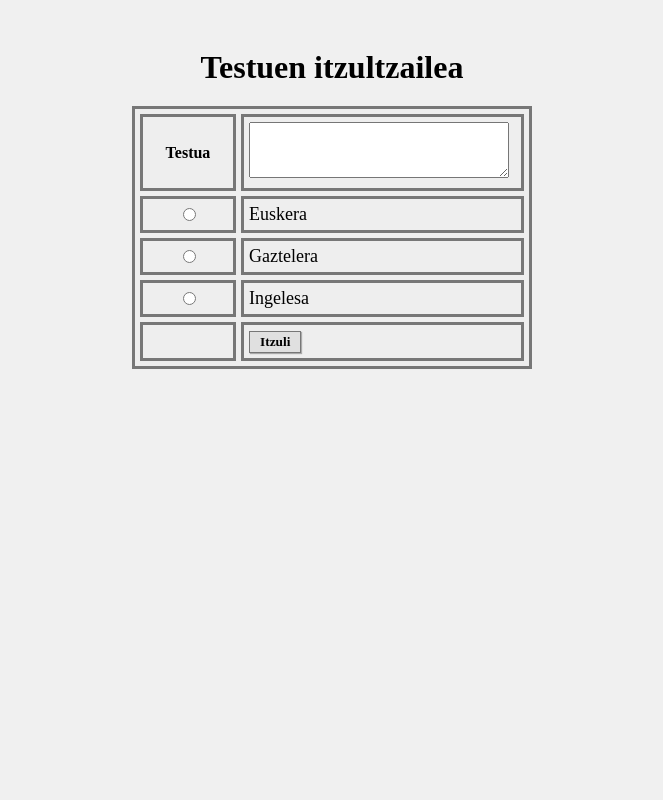
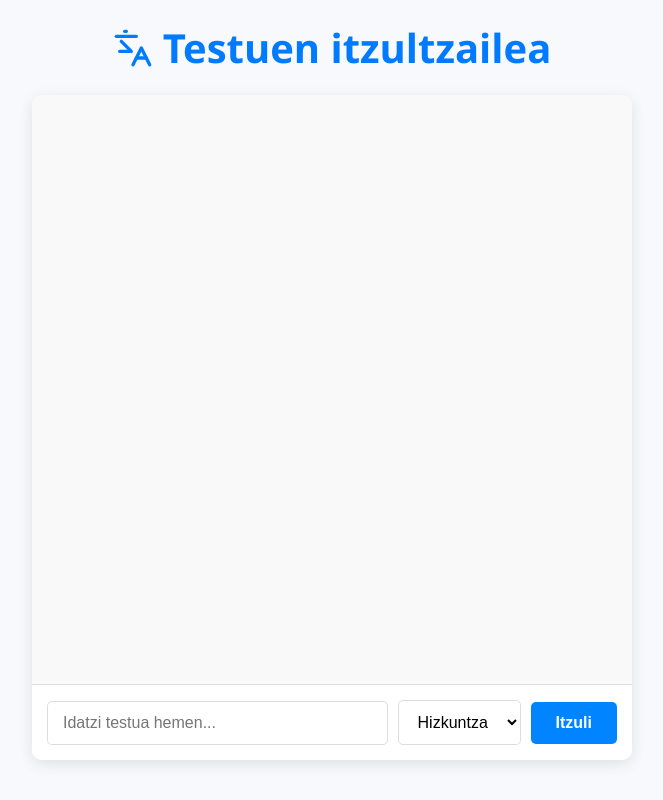
Before and after one commit to Aiet1294/daw24aiet-aa-01-01, a PHP site: page / in a window 1280 px wide. Shown: the whole page, without its empty margins (308-971 px from the left). Run offline with PHP 8.4, Linux system fonts and the light colour scheme.

Commit message:
Index-a hobetu

```diff
--- a/index.php
+++ b/index.php
@@ -60,13 +60,13 @@ if ($_SERVER['REQUEST_METHOD'] == 'POST') {
             $result = $client->chat()->create([
                 'model' => 'gpt-4o',
                 'messages' => [
-                    ['role' => 'system', 'content' => 'Translate the following text into ' . $target_lang . 'be only. Respond with just the translated text.'],
+                    ['role' => 'system', 'content' => 'Translate the following text into ' . $target_lang . ' only. Respond with just the translated text.'],
                     ['role' => 'user', 'content' => $data['testua']],
                 ],
             ]);
 
             $translationContent = $result->choices[0]->message->content;
-            $translation = 'Itzulpena:<br>' . nl2br(htmlspecialchars($translationContent));
+            $translation = nl2br(htmlspecialchars($translationContent));
         } catch (\Exception $e) {
             $message = 'Errorea: ' . $e->getMessage();
         }
@@ -82,123 +82,215 @@ if ($_SERVER['REQUEST_METHOD'] == 'POST') {
     <title>Testuen itzultzailea</title>
     <style>
         body {
-            font-family: "Times New Roman", Times, serif;
-            background-color: #f0f0f0;
+            font-family: 'Segoe UI', Tahoma, Geneva, Verdana, sans-serif;
+            background-color: #f7f9fc;
+            margin: 0;
             padding: 20px;
+            display: flex;
+            flex-direction: column;
+            align-items: center;
+            height: 100vh;
+            box-sizing: border-box;
         }
 
-        h1 {
-            color: #000;
+        .header {
             text-align: center;
+            margin-bottom: 20px;
+            color: #007bff;
+            display: flex;
+            align-items: center;
+            gap: 10px;
+        }
+
+        .header svg {
+            width: 40px;
+            height: 40px;
+        }
+
+        .header h1 {
+            margin: 0;
+            font-size: 2.5rem;
+            font-weight: bold;
+        }
+
+        .chat-container {
+            width: 100%;
+            max-width: 600px;
+            background-color: white;
+            border-radius: 10px;
+            display: flex;
+            flex-direction: column;
+            overflow: hidden;
+            box-shadow: 0 4px 15px rgba(0, 0, 0, 0.1);
+            flex-grow: 1;
             margin-bottom: 20px;
         }
 
-
-        table {
-            border: 3px solid #777;
-            border-spacing: 5px;
-            background-color: #eee;
-            margin: 0 auto;
-            width: 400px;
-        }
-
-        td {
-            border: 3px solid #777;
-            padding: 5px;
-            background-color: #eee;
-            vertical-align: middle;
-        }
-
-        .col-left {
-            width: 80px;
-            text-align: center;
-            font-weight: bold;
-        }
-
-        .col-right {
-            text-align: left;
-            font-size: 18px;
-        }
-
-        textarea {
-            width: 95%;
-            height: 50px;
-            resize: vertical;
-        }
-
-        button {
-            background-color: #e0e0e0;
-            border: 1px solid #777;
-            padding: 2px 10px;
-            font-weight: bold;
-            font-family: inherit;
-            cursor: pointer;
-            box-shadow: 1px 1px 1px #aaa;
-        }
-
-        .error {
-            color: #d9534f;
-            font-size: 0.9em;
-            display: block;
-            margin-top: 5px;
+        .messages-area {
+            flex-grow: 1;
+            padding: 20px;
+            overflow-y: auto;
+            display: flex;
+            flex-direction: column;
+            gap: 15px;
+            background-color: #f9f9f9;
         }
 
         .message {
+            max-width: 80%;
+            padding: 12px 16px;
+            border-radius: 8px;
+            line-height: 1.4;
+            font-size: 0.95rem;
+            position: relative;
+            word-wrap: break-word;
+        }
+
+        .message.user {
+            align-self: flex-end;
+            background-color: #007bff;
+            color: white;
+            border-bottom-right-radius: 2px;
+        }
+
+        .message.assistant {
+            align-self: flex-start;
+            background-color: #e0e0e0;
+            color: #333;
+            border-bottom-left-radius: 2px;
+        }
+
+        .message.system {
+            align-self: center;
+            background-color: #ffeeba;
+            color: #856404;
+            font-size: 0.85rem;
+            max-width: 90%;
             text-align: center;
-            margin-bottom: 15px;
+        }
+
+        .input-area {
+            padding: 15px;
+            background-color: #ffffff;
+            border-top: 1px solid #ddd;
+            display: flex;
+            gap: 10px;
+            align-items: center;
+        }
+
+        .input-area input {
+            flex-grow: 1;
+            padding: 12px 15px;
+            border: 1px solid #ddd;
+            border-radius: 5px;
+            font-size: 1rem;
+            outline: none;
+            transition: border-color 0.3s;
+        }
+
+        .input-area select {
+            padding: 12px 15px;
+            border: 1px solid #ddd;
+            border-radius: 5px;
+            font-size: 1rem;
+            outline: none;
+            background-color: white;
+            cursor: pointer;
+            transition: border-color 0.3s;
+        }
+
+        .input-area input:focus,
+        .input-area select:focus {
+            border-color: #007bff;
+        }
+
+        .input-area button {
+            background-color: #0084ff;
+            color: white;
+            border: none;
+            padding: 12px 25px;
+            border-radius: 5px;
+            font-size: 1rem;
+            cursor: pointer;
             font-weight: bold;
-            color: #333;
+            transition: background-color 0.2s;
+        }
+
+        .input-area button:hover {
+            background-color: #006bcf;
+        }
+
+        /* Scrollbar styling */
+        .messages-area::-webkit-scrollbar {
+            width: 8px;
+        }
+
+        .messages-area::-webkit-scrollbar-track {
+            background: #f1f1f1;
+        }
+
+        .messages-area::-webkit-scrollbar-thumb {
+            background: #ccc;
+            border-radius: 4px;
+        }
+
+        .messages-area::-webkit-scrollbar-thumb:hover {
+            background: #aaa;
         }
     </style>
 </head>
 
 <body>
 
+    <div class="header">
+        <!-- Icon placeholder or SVGs can be added here -->
+        <svg xmlns="http://www.w3.org/2000/svg" viewBox="0 0 24 24" fill="none" stroke="currentColor" stroke-width="2" stroke-linecap="round" stroke-linejoin="round">
+            <path d="M5 8l6 6"></path>
+            <path d="M4 14h6"></path>
+            <path d="M2 5h12"></path>
+            <path d="M7 2h1"></path>
+            <path d="M22 22l-5-10-5 10"></path>
+            <path d="M14 18h6"></path>
+        </svg>
         <h1>Testuen itzultzailea</h1>
+    </div>
 
-    <div class="message">
+    <div class="chat-container">
+        <div class="messages-area">
             <?php if ($message): ?>
-            <span class="error"><?= $message ?></span><br>
+                <div class="message system">
+                    <?= $message ?>
+                    <?php foreach ($errors as $error): ?>
+                        <?php if ($error): ?> <br><?= $error ?> <?php endif; ?>
+                    <?php endforeach; ?>
+                </div>
             <?php endif; ?>
 
-        <?php foreach ($errors as $error): ?>
-            <?php if ($error): ?>
-                <span class="error"><?= $error ?></span><br>
+            <?php if (!empty($data['testua']) && empty($message)): ?>
+                <div class="message user">
+                    <?= htmlspecialchars($data['testua']) ?>
+                </div>
             <?php endif; ?>
-        <?php endforeach; ?>
+
+            <?php if ($translation): ?>
+                <div class="message assistant">
+                    <?= $translation ?>
+                </div>
+            <?php endif; ?>
         </div>
 
-    <form action="index.php" method="POST">
-        <table>
-            <tr>
-                <td class="col-left">Testua</td>
-                <td class="col-right">
-                    <textarea name="testua"><?= htmlspecialchars($data['testua']) ?></textarea>
-                </td>
-            </tr>
+        <form action="index.php" method="POST" class="input-area">
+            <input type="text" name="testua" placeholder="Idatzi testua hemen..." value="<?= htmlspecialchars($data['testua'] ?? '') ?>" autocomplete="off" required>
 
+            <select name="hizkuntza">
+                <option value="" disabled <?= empty($data['hizkuntza']) ? 'selected' : '' ?>>Hizkuntza</option>
                 <?php foreach ($hizkuntzak as $key => $label): ?>
-                <tr>
-                    <td class="col-left">
-                        <input type="radio" name="hizkuntza" value="<?= $key ?>" <?= ($data['hizkuntza'] === $key) ? 'checked' : '' ?>>
-                    </td>
-                    <td class="col-right"><?= $label ?></td>
-                </tr>
+                    <option value="<?= $key ?>" <?= ($data['hizkuntza'] === $key) ? 'selected' : '' ?>><?= $label ?></option>
                 <?php endforeach; ?>
+            </select>
 
-            <tr>
-                <td class="empty"></td>
-                <td class="col-right">
             <button type="submit">Itzuli</button>
-                </td>
-            </tr>
-        </table>
         </form>
-
-    <div class="message">
-        <?php if ($translation): ?>
-            <p><?= $translation ?></p>
-        <?php endif; ?>
     </div>
 
 </body>
```
Lines whose indentation alone changed are shown as unchanged.
